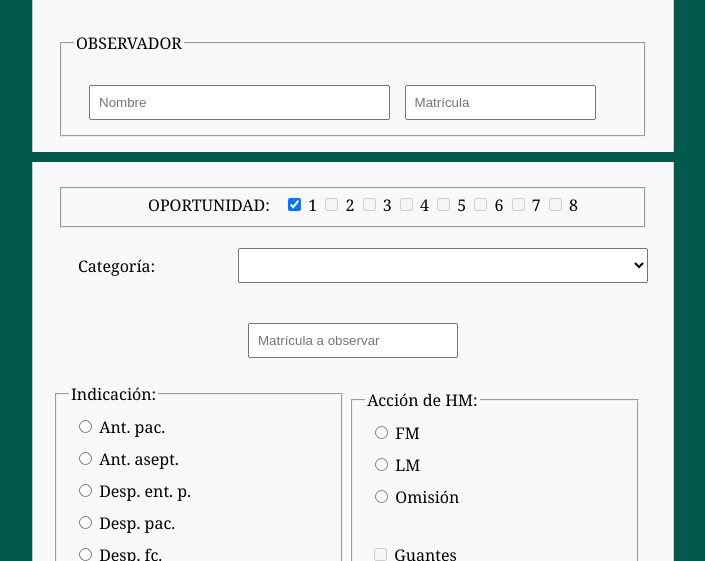
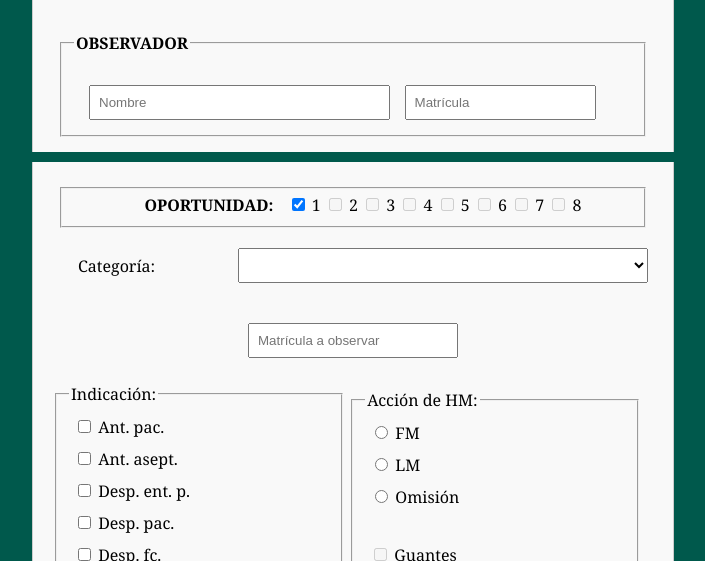
Before and after one commit to ciaeoax/hgz01, a plain HTML site: page index.html in a window 1280 px wide. Shown: the part 239-800 px from the top of the page, without its empty margins (287-992 px from the left). Drawn offline with Linux system fonts and the light colour scheme.

Commit message:
Update index.html

```diff
--- a/index.html
+++ b/index.html
@@ -68,7 +68,7 @@
 
             <div class="form-group">
                 <fieldset class="field2"> <!-- CUADRO CON OBSERVADOR  -->
-                    <legend>OBSERVADOR</legend>
+                    <legend><b>OBSERVADOR</b></legend>
                     <div>
                         <input class="observador" type="text" id="nombre" name="nombre" placeholder="Nombre" style="width:55%" required>
                         <input class="observador" type="number" id="matricula" name="matricula" placeholder="Matrícula" style="width:35%" required>
@@ -81,7 +81,7 @@
             <center>
             <div class="form-group" style="margin-top:20PX; margin-bottom: 10px; align-items: center;">
                 <fieldset class="field2">
-                    <label for="oportunidad">OPORTUNIDAD: </label>
+                    <label for="oportunidad"><b>OPORTUNIDAD: </b></label>
                     <input id="1" type="checkbox" name="oportunidad" checked>  1
                     <input id="2" type="checkbox" name="oportunidad" disabled>  2
                     <input id="3" type="checkbox" name="oportunidad" disabled>  3
@@ -127,15 +127,15 @@
 
             <fieldset id="field1" class="field1"> <!-- CUADRO CON INDICACIONES -->
                 <legend>Indicación:</legend>
-                <div><input type="radio" name="indicacion" value="ant pac" required /> Ant. pac.</label></div>
-                <div><input type="radio" name="indicacion" value="ant asept" /> Ant. asept.</label></div>
-                <div><input type="radio" name="indicacion" value="desp ent pac" /> Desp. ent. p.</label></div>
-                <div><input type="radio" name="indicacion" value="desp pac" /> Desp. pac.</label></div>
-                <div><input type="radio" name="indicacion" value="desp secre" /> Desp. fc.</label></div>
+                <div><input id="indicacion1" type="checkbox" name="indicacion" value="ant pac" /> Ant. pac.</label></div>
+                <div><input id="indicacion2" type="checkbox" name="indicacion" value="ant asept" /> Ant. asept.</label></div>
+                <div><input id="indicacion3" type="checkbox" name="indicacion" value="desp ent pac" /> Desp. ent. p.</label></div>
+                <div><input id="indicacion4" type="checkbox" name="indicacion" value="desp pac" /> Desp. pac.</label></div>
+                <div><input id="indicacion5" type="checkbox" name="indicacion" value="desp secre" /> Desp. fc.</label></div>
             </fieldset>
             <fieldset id="field2" class="field1"> <!-- CUADRO CON ACCIONES -->
                 <legend>Acción de HM:</legend>
-                <div><input type="radio" name="accion" value="FM" id="fm" required /> FM</label></div>
+                <div><input type="radio" name="accion" value="FM" id="fm" /> FM</label></div>
                 <div><input type="radio" name="accion" value="LM" id="lm" /> LM</label></div>
                 <div><input type="radio" name="accion" value="Omision" id="omision" /> Omisión</label></div>
                 <div></div>
@@ -185,6 +185,3 @@
     <script src="js/main.js"></script>
 </body>
 </html>
-    <script src="js/main.js"></script>
-</body>
-</html>
```
